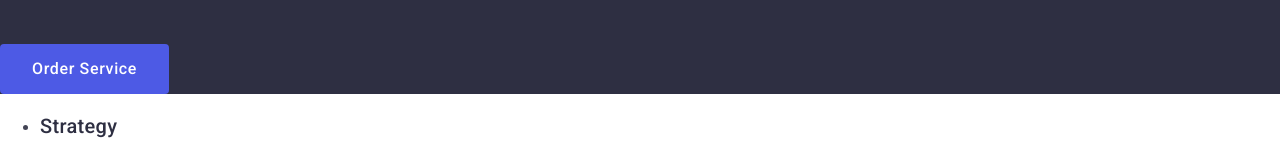
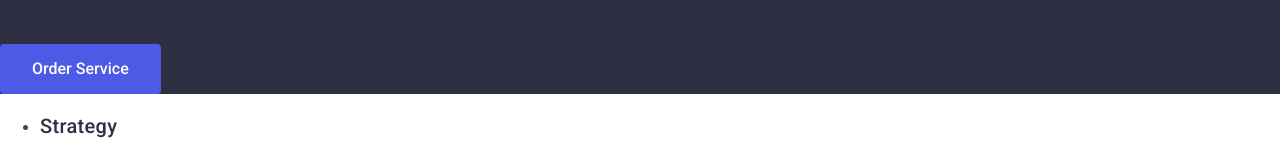
Before and after one commit to sh1xzyy/goit-markup-hw-02, a plain HTML site: page index.html in a window 1280 px wide. Shown: the part 285-429 px from the top of the page. Drawn offline with nearby package versions, Linux system fonts and the light colour scheme.

Commit message:
Update styles.css

```diff
--- a/css/styles.css
+++ b/css/styles.css
@@ -62,7 +62,6 @@ body {
 .hero__button {
 	cursor: pointer;
 	font-weight: 500;
-	letter-spacing: 0.04em;
 	border: none;
 	border-radius: 4px;
 	padding: 16px 32px;
```
